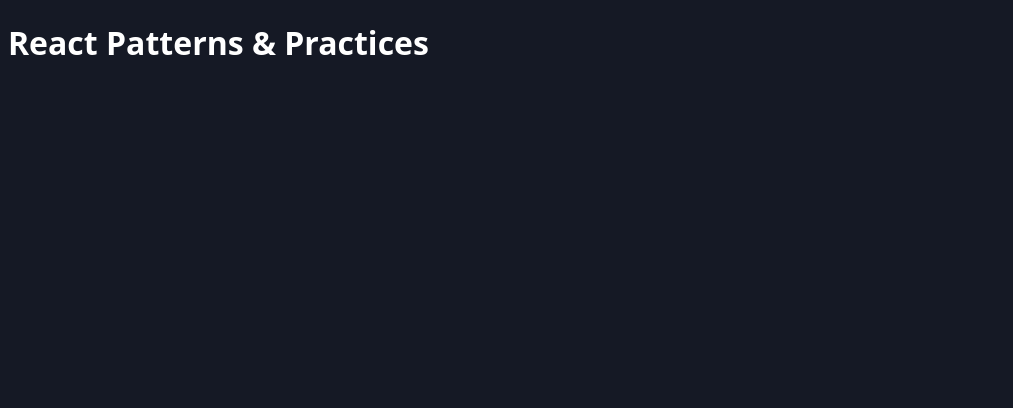
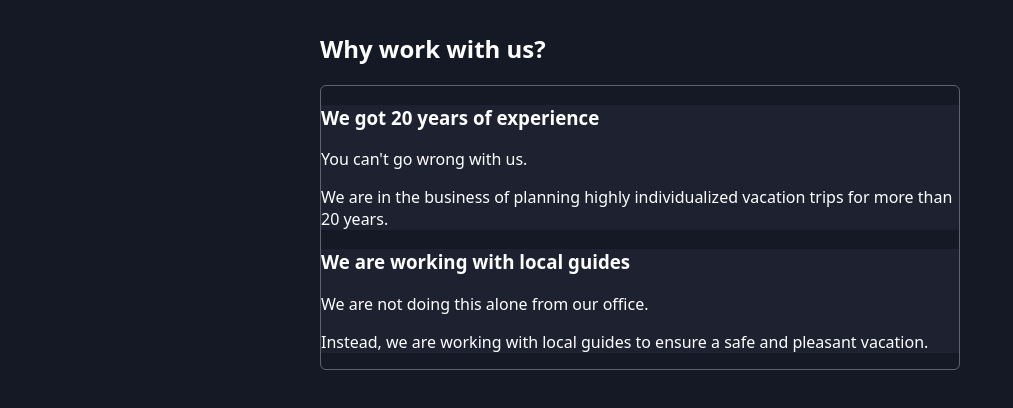
Before and after one commit to Saswat7101/React-Patterns-Demo, a React (Vite) app: page / in a window 1280 px wide. Shown: the top 408 px of the page, without its empty margins (0-1013 px from the left). Built offline with nearby package versions, Linux system fonts and the light colour scheme.

Commit message:
introducing compound components

```diff
--- a/src/App.jsx
+++ b/src/App.jsx
@@ -1,5 +1,40 @@
+import Accordion from "./components/Accordion/Accordion";
+import AccordionItem from "./components/Accordion/AccordionItem";
+
 function App() {
-  return <h1>React Patterns & Practices</h1>;
+  return (
+    <main>
+      <section>
+        <h2>Why work with us?</h2>
+        <Accordion className="accordion">
+          <AccordionItem
+            className="accordion-item"
+            title="We got 20 years of experience"
+          >
+            <article>
+              <p>You can&apos;t go wrong with us.</p>
+              <p>
+                We are in the business of planning highly individualized
+                vacation trips for more than 20 years.
+              </p>
+            </article>
+          </AccordionItem>
+          <AccordionItem
+            className="accordion-item"
+            title="We are working with local guides"
+          >
+            <article>
+              <p>We are not doing this alone from our office.</p>
+              <p>
+                Instead, we are working with local guides to ensure a safe and
+                pleasant vacation.
+              </p>
+            </article>
+          </AccordionItem>
+        </Accordion>
+      </section>
+    </main>
+  );
 }
 
 export default App;
--- /dev/null
+++ b/src/components/Accordion/Accordion.jsx
@@ -0,0 +1,3 @@
+export default function Accordion({ children, className }) {
+  return <ul className={className}>{children}</ul>;
+}
--- /dev/null
+++ b/src/components/Accordion/AccordionItem.jsx
@@ -0,0 +1,8 @@
+export default function AccordionItem({ title, children, className }) {
+  return (
+    <li className={className}>
+      <h3>{title}</h3>
+      <div>{children}</div>
+    </li>
+  );
+}
```
